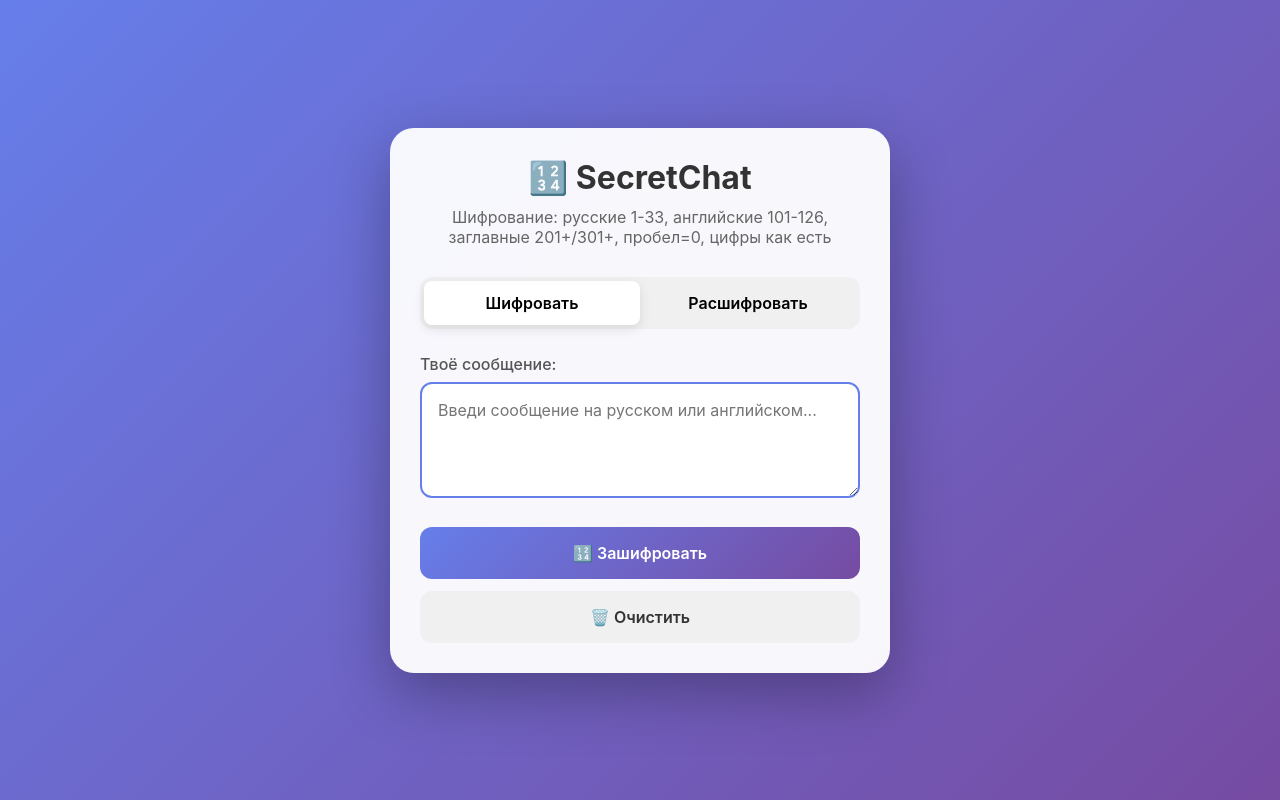
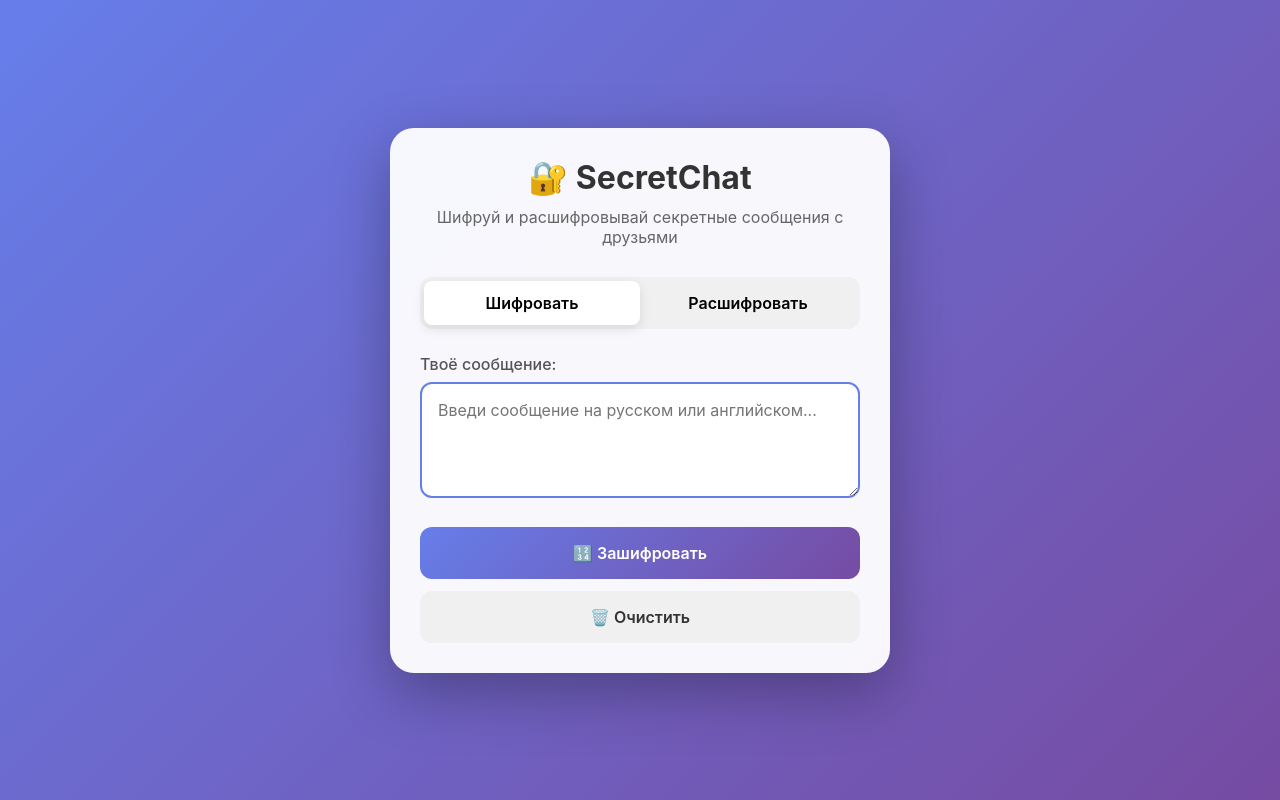
Before and after one commit to samuilpozn2013-hash/secret-chat-app, a plain HTML site: page index.html in a window 1280 px wide. Drawn offline with Linux system fonts and the light colour scheme.

Commit message:
Change emoji to lock and remove encryption description

```diff
--- a/index.html
+++ b/index.html
@@ -3,7 +3,7 @@
 <head>
     <meta charset="UTF-8">
     <meta name="viewport" content="width=device-width, initial-scale=1.0">
-    <title>SecretChat 🔢</title>
+    <title>SecretChat 🔐</title>
     <style>
         * {
             margin: 0;
@@ -175,8 +175,8 @@
 </head>
 <body>
     <div class="container">
-        <h1>🔢 SecretChat</h1>
-        <p class="subtitle">Шифрование: русские 1-33, английские 101-126, заглавные 201+/301+, пробел=0, цифры как есть</p>
+        <h1>🔐 SecretChat</h1>
+        <p class="subtitle">Шифруй и расшифровывай секретные сообщения с друзьями</p>
 
         <div class="tabs">
             <button class="tab active" onclick="switchTab('encode')">Шифровать</button>
```
